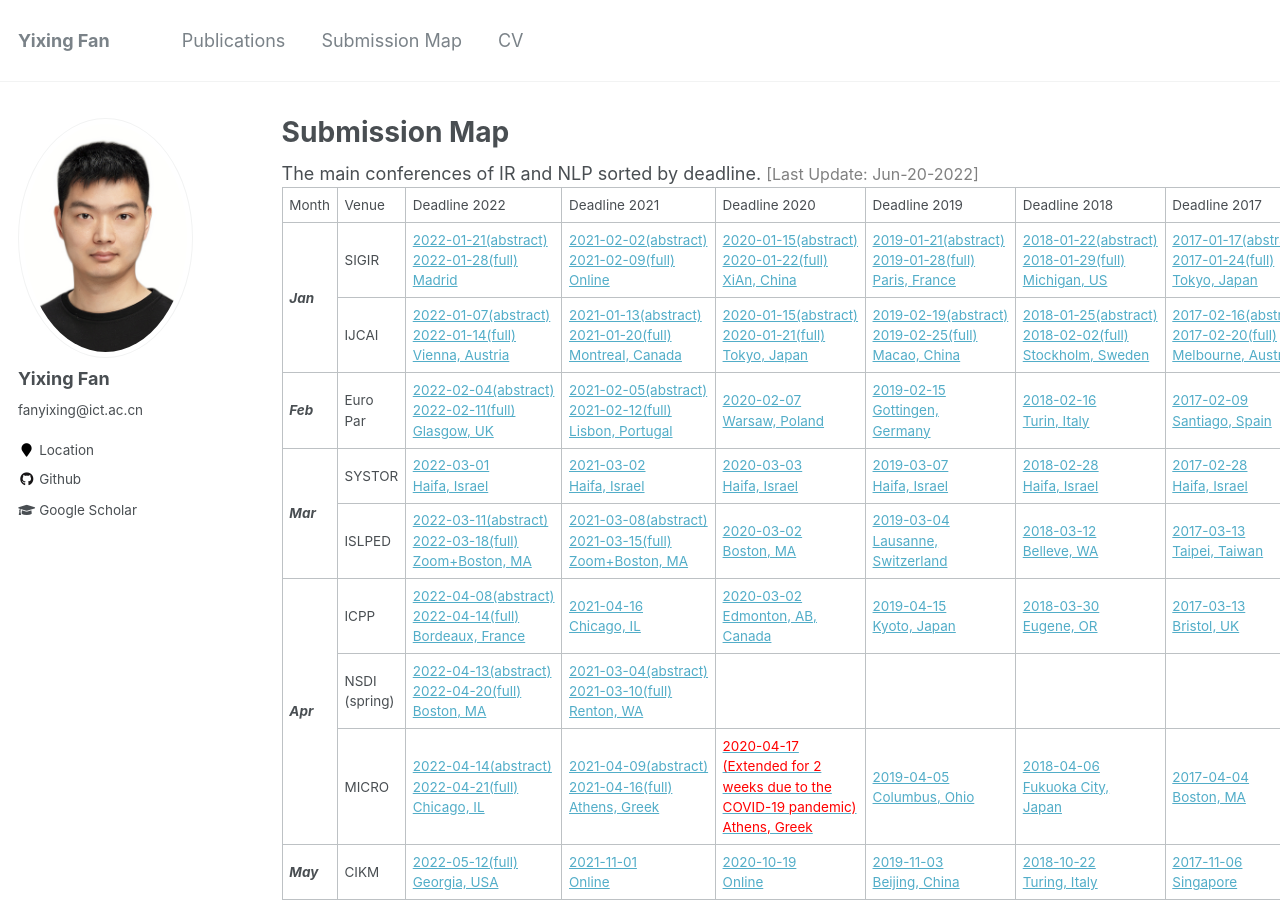
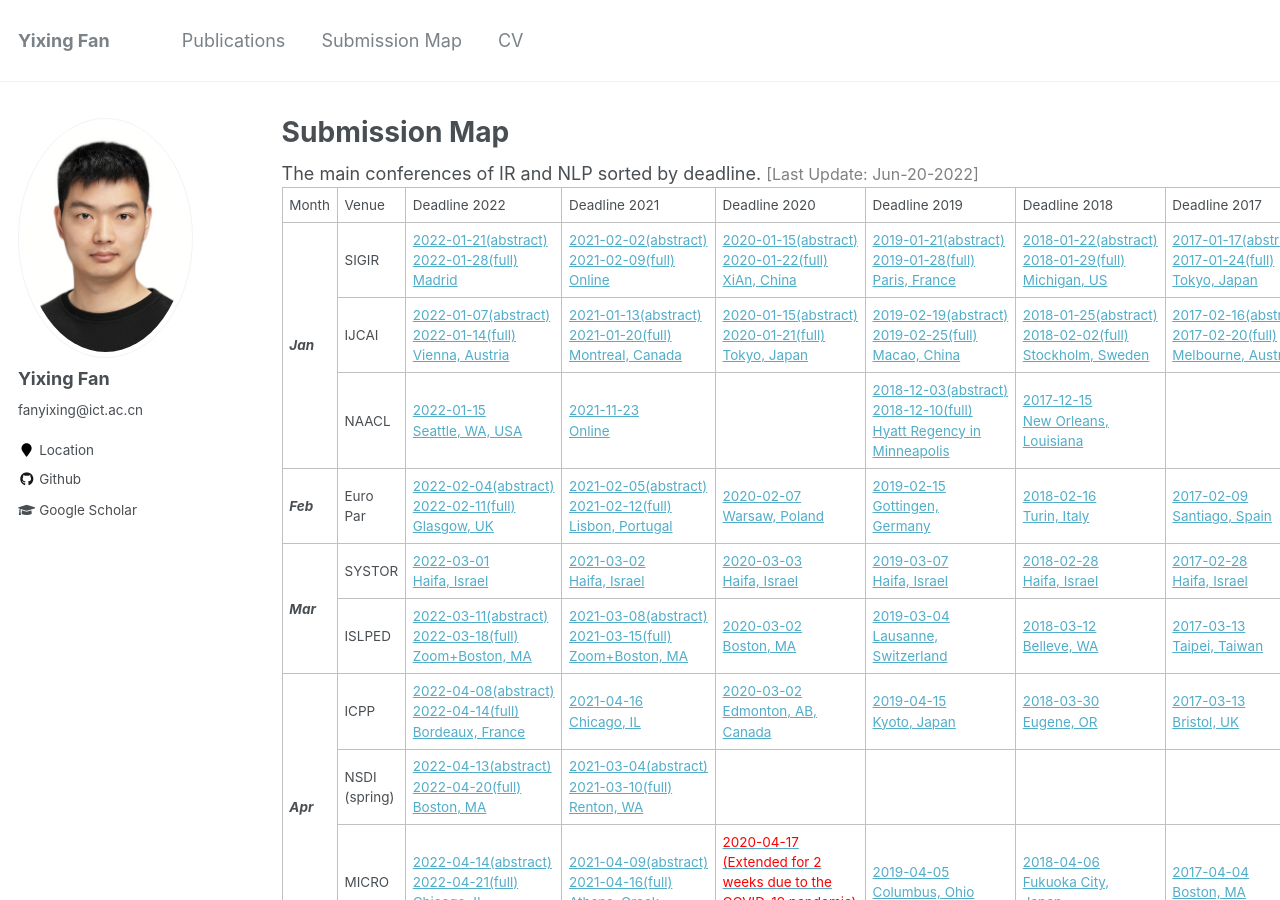
Before and after one commit to faneshion/faneshion.github.io, a Jekyll site: the page built from _pages/submission-map.md, in a window 1280 px wide and 900 px high. Built offline with Jekyll 4.4.1, drawn with Linux system fonts in a browser that asks for light colours.

Commit message:
update submission-map

```diff
--- a/_pages/submission-map.md
+++ b/_pages/submission-map.md
@@ -21,7 +21,7 @@ author_profile: true
 		<td>Deadline 2016</td>
 	</tr>
 	<tr>
-		<td rowspan="2"><b><i>Jan</i></b></td>
+		<td rowspan="3"><b><i>Jan</i></b></td>
 		<td>SIGIR</td>
 		<td><a href="https://sigir.org/sigir2022/" title="date: 2022-07-11..15, notify: 2022-04-29"><nobr>2022-01-21(abstract)</nobr><br>2022-01-28(full)<br> Madrid</a></td>
 		<td><a href="https://sigir.org/sigir2021/" title="date: 2021-07-11..15, notify: 2021-02-14"><nobr>2021-02-02(abstract)</nobr><br>2021-02-09(full)<br> Online</a></td>
@@ -41,7 +41,16 @@ author_profile: true
 		<td><a href="https://ijcai-17.org/index.html" title="date: 2017-08-19..25, notify: 2017-04-23"><nobr>2017-02-16(abstract)</nobr><br>2017-02-20(full)<br>Melbourne, Australia</a></td>
 		<td><a href="https://ijcai-16.org/" title="date: 2016-07-09..15, notify: 2016-04-04"><nobr>2016-01-27(abstract)</nobr><br>2016-02-02(full)<br>New York, USA</a></td>
 	</tr>
-
+		<tr>
+		<td>NAACL</td>
+		<td><a href="https://2022.naacl.org/calls/papers/" title="date: 2022-07-10..15, notify: 2022-04-07">2022-01-15<br>Seattle, WA, USA</a></td>
+		<td><a href="https://2021.naacl.org/" title="date: 2021-06-06..11, notify: 2021-03-10">2021-11-23<br>Online</a></td>
+		<td></td>
+		<td><a href="http://naacl2019.org/" title="date: 2019-06-03..05, notify: 2019-02-22"><nobr>2018-12-03(abstract)</nobr><br>2018-12-10(full)<br>Hyatt Regency in Minneapolis</a></td>
+		<td><a href="http://naacl.org/naacl-hlt-2018/" title="date: 2018-06-01..06, notify: 2018-02-13">2017-12-15<br>New Orleans, Louisiana</a></td>
+		<td></td>
+		<td><a href="http://naacl.org/naacl-hlt-2016/" title="date: 2016-06-12..17, notify: 2016-03-02">2016-01-26<br>San Diego</a></td>
+	</tr>
 	<tr>
 		<td rowspan="1"><b><i>Feb</i></b></td>
 		<td>Euro Par</td>
```
